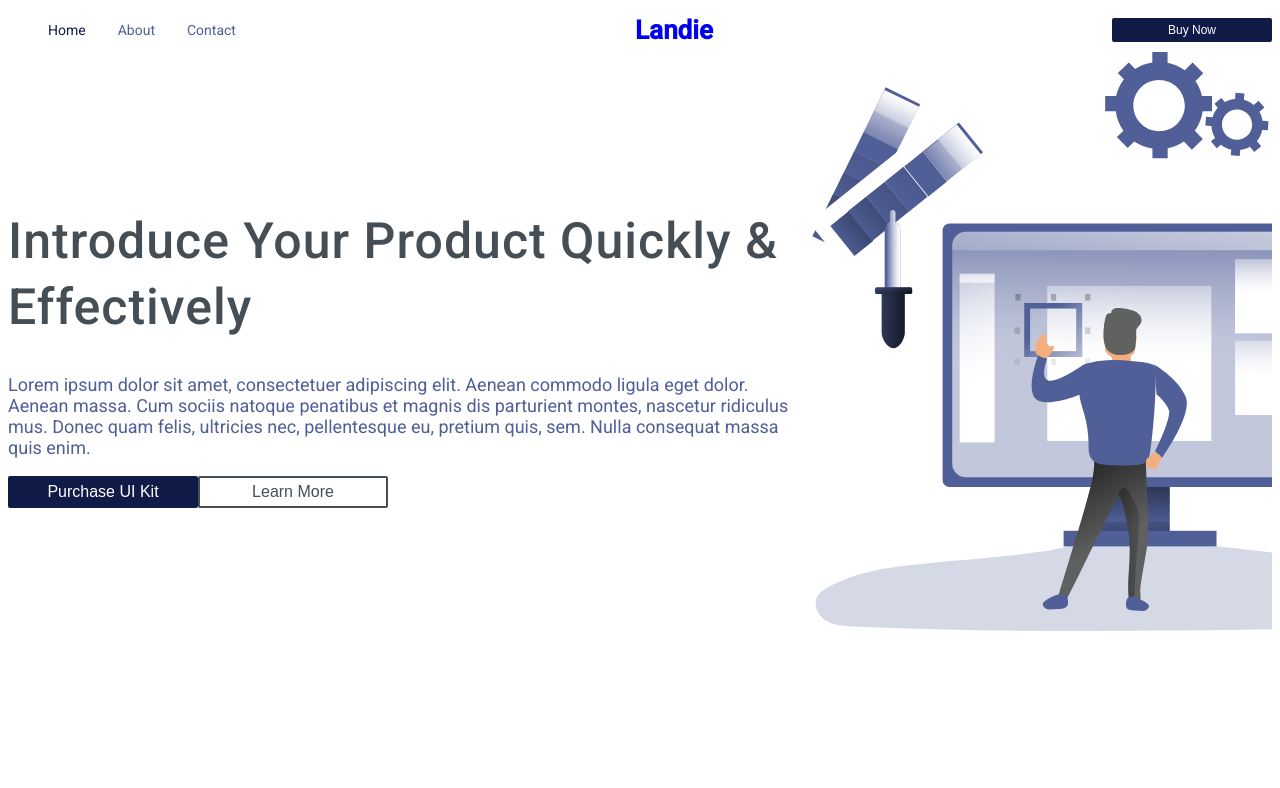
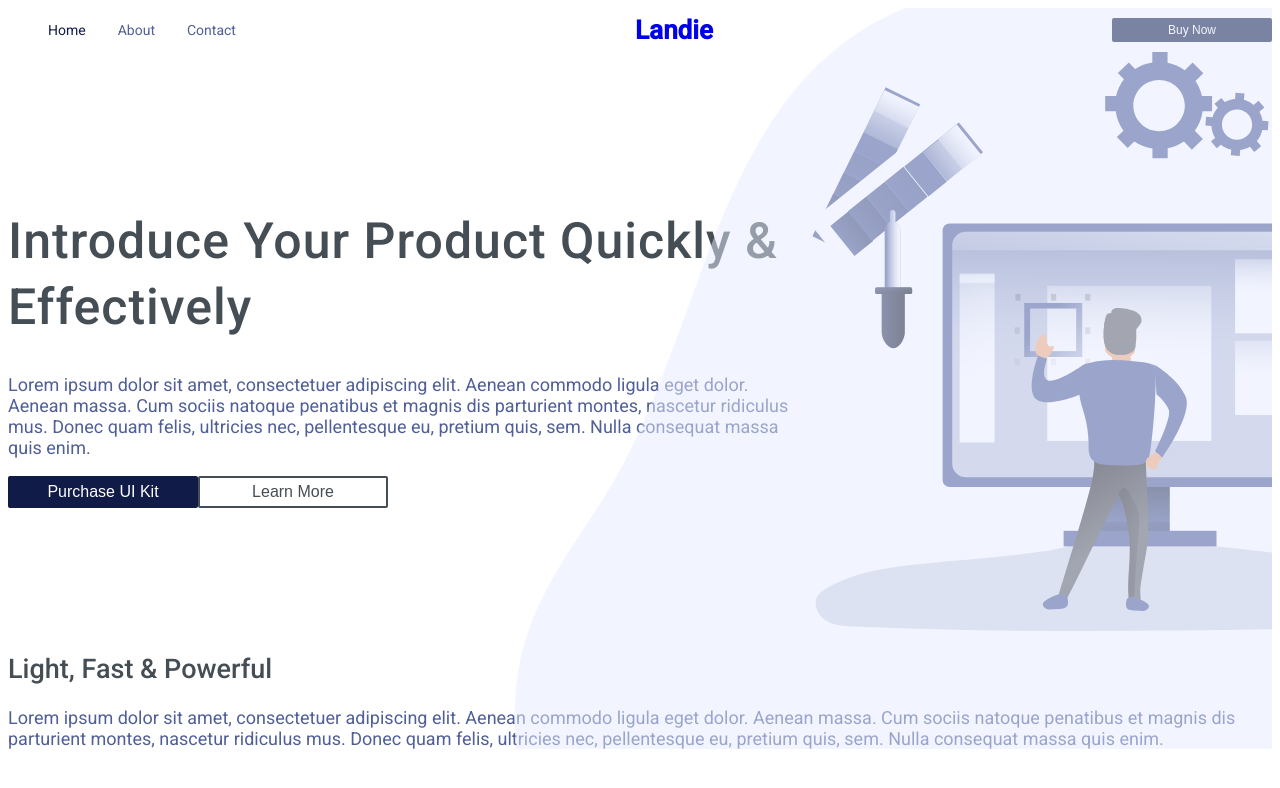
Before and after one commit to laskowska-m/react, a React (Create React App) app in the folder landing-page/: page / in a window 1280 px wide. Shown: the top 788 px of the page. Built offline with nearby package versions, Linux system fonts and the light colour scheme.

Commit message:
add hero shape
HeadingWithParagraph props name change

```diff
--- a/landing-page/src/App.css
+++ b/landing-page/src/App.css
@@ -26,3 +26,17 @@ justify-content: space-between;
 .v-center{
   align-items: center;
 }
+
+.relative{
+  position: relative;
+}
+
+.hero-bg-shape{
+  background-image: url(./img/hero-shape.png);
+  width: 60%;
+  height: 100%;
+  position: absolute;
+  top: 0;
+  right: 0;
+  z-index: 1;
+}
--- a/landing-page/src/App.js
+++ b/landing-page/src/App.js
@@ -8,7 +8,8 @@ import { Route, Routes } from 'react-router-dom';
 function App() {
 
   return (
-    <div className="App">
+    <div className="App relative">
+        <div className='hero-bg-shape'></div>
       <Navbar />
       <div className='page'>
         <Routes>
--- a/landing-page/src/components/HeadingWithParagraph/HeadingWithParagraph.js
+++ b/landing-page/src/components/HeadingWithParagraph/HeadingWithParagraph.js
@@ -2,21 +2,17 @@ import React, { Component } from 'react'
 
 export default class HeadingWithParagraph extends Component {
     render() {
-        const {
-          title,
-          description,
-          headingLevel
-        } = this.props;
+        const { title, paragraph, headingLevel } = this.props;
+        const validHeadingLevels = ['h1', 'h2', 'h3', 'h4', 'h5', 'h6'];
 
-        const validHeadingLevels = ['h1', 'h2', 'h3', 'h4', 'h5', 'h6'];
         const safeHeading = headingLevel ? headingLevel.toLowerCase() : '';
         const Title = validHeadingLevels.includes(safeHeading) ? safeHeading : 'p';
 
         return (
             <div className='heading-paragraph-container'>
-              <Title>{title}</Title>
-              <p>{description}</p>
+                <Title>{title}</Title>
+                <p>{paragraph}</p>
             </div>
         );
-      }
+    }
 }
--- a/landing-page/src/components/HeroSection/HeroSection.js
+++ b/landing-page/src/components/HeroSection/HeroSection.js
@@ -8,7 +8,7 @@ export default function HeroSection() {
     return (
         <div className='hero-section d-flex justify-content-between v-center'>
             <div>
-                <HeadingWithParagraph title='Introduce Your Product Quickly & Effectively' headingLevel='h1' description='Lorem ipsum dolor sit amet, consectetuer adipiscing elit. Aenean commodo ligula eget dolor. Aenean massa. Cum sociis natoque penatibus et magnis dis parturient montes, nascetur ridiculus mus. Donec quam felis, ultricies nec, pellentesque eu, pretium quis, sem. Nulla consequat massa quis enim.' />
+                <HeadingWithParagraph title='Introduce Your Product Quickly & Effectively' headingLevel='h1' paragraph='Lorem ipsum dolor sit amet, consectetuer adipiscing elit. Aenean commodo ligula eget dolor. Aenean massa. Cum sociis natoque penatibus et magnis dis parturient montes, nascetur ridiculus mus. Donec quam felis, ultricies nec, pellentesque eu, pretium quis, sem. Nulla consequat massa quis enim.' />
                 <div className='d-flex space-between'>
                     <Button className='big'>Purchase UI Kit</Button>
                     <Button className='secondary big'>Learn More</Button>
--- a/landing-page/src/pages/Home.js
+++ b/landing-page/src/pages/Home.js
@@ -8,7 +8,7 @@ export default function Home() {
     return (
         <div className='container'>
             <HeroSection/>
-
+            <HeadingWithParagraph title='Light, Fast & Powerful' headingLevel='h2' paragraph='Lorem ipsum dolor sit amet, consectetuer adipiscing elit. Aenean commodo ligula eget dolor. Aenean massa. Cum sociis natoque penatibus et magnis dis parturient montes, nascetur ridiculus mus. Donec quam felis, ultricies nec, pellentesque eu, pretium quis, sem. Nulla consequat massa quis enim.'/>
         </div>
 
     )
```
Also changed, not shown: landing-page/src/components/HeroSection/HeroSection.css (line endings or trailing spaces), landing-page/src/img/hero-shape.png (added).
